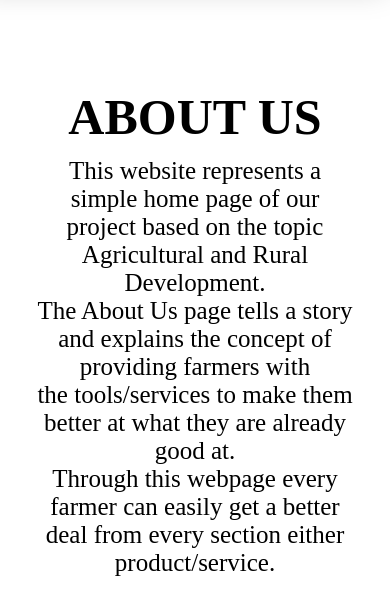
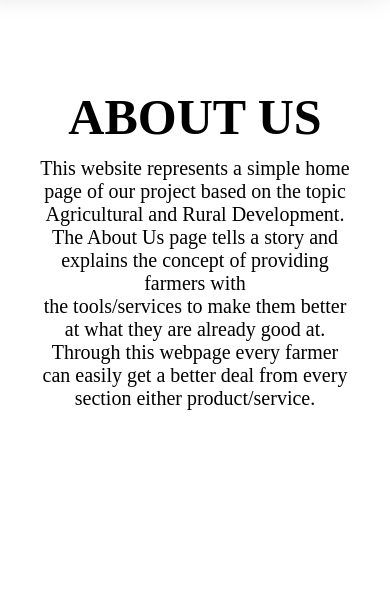
Before and after one commit to abhicodes-02/ESD, a plain HTML site: page index.html in a window 390 px wide. Shown: the part 486-1100 px from the top of the page. Drawn offline with nearby package versions, Linux system fonts and the light colour scheme.

Commit message:
Update index.css

```diff
--- a/index.css
+++ b/index.css
@@ -422,6 +422,10 @@ footer .container .sec p a:hover{
     footer .container{
         grid-template-columns: repeat(1, 1fr);
     }
+    .aboutus p{
+        width:90%;
+        font-size:20px;
+    }
     .services h1{
         font-size: 45px;
         left:-15%;
```
